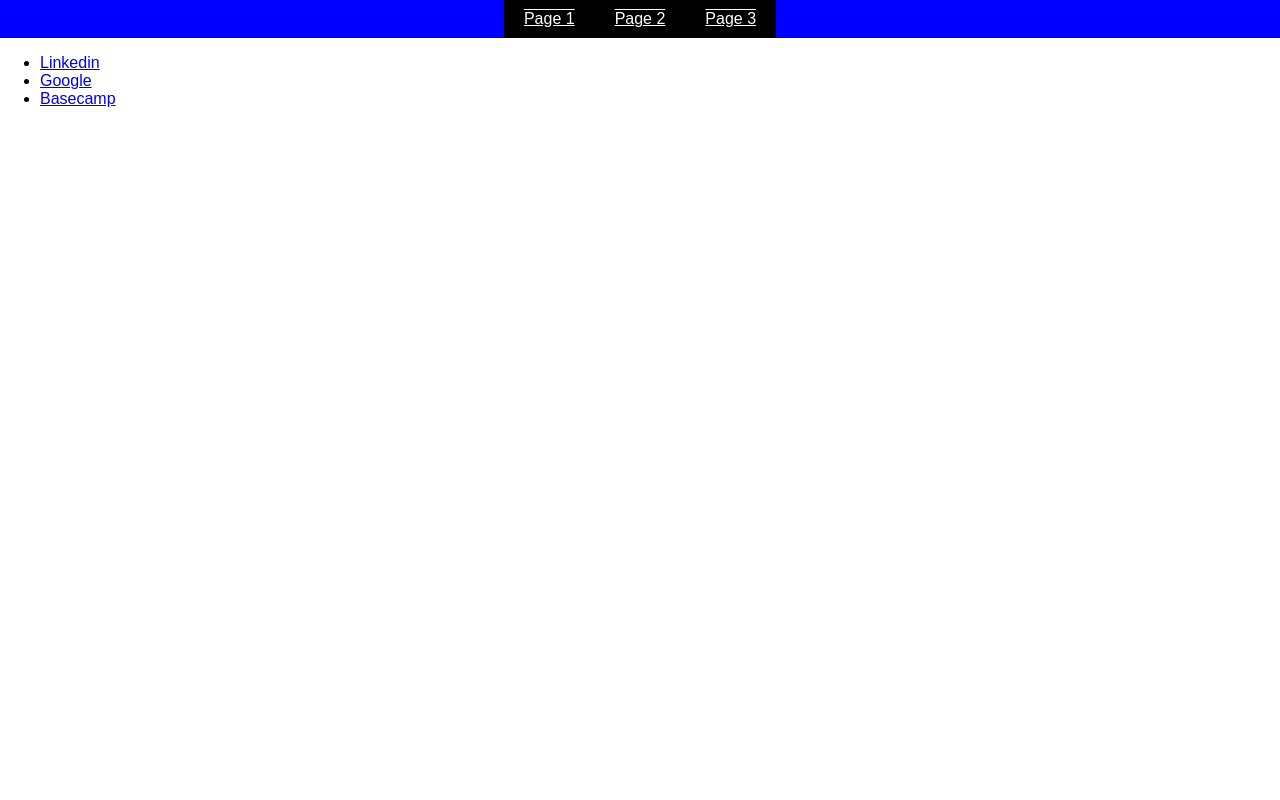
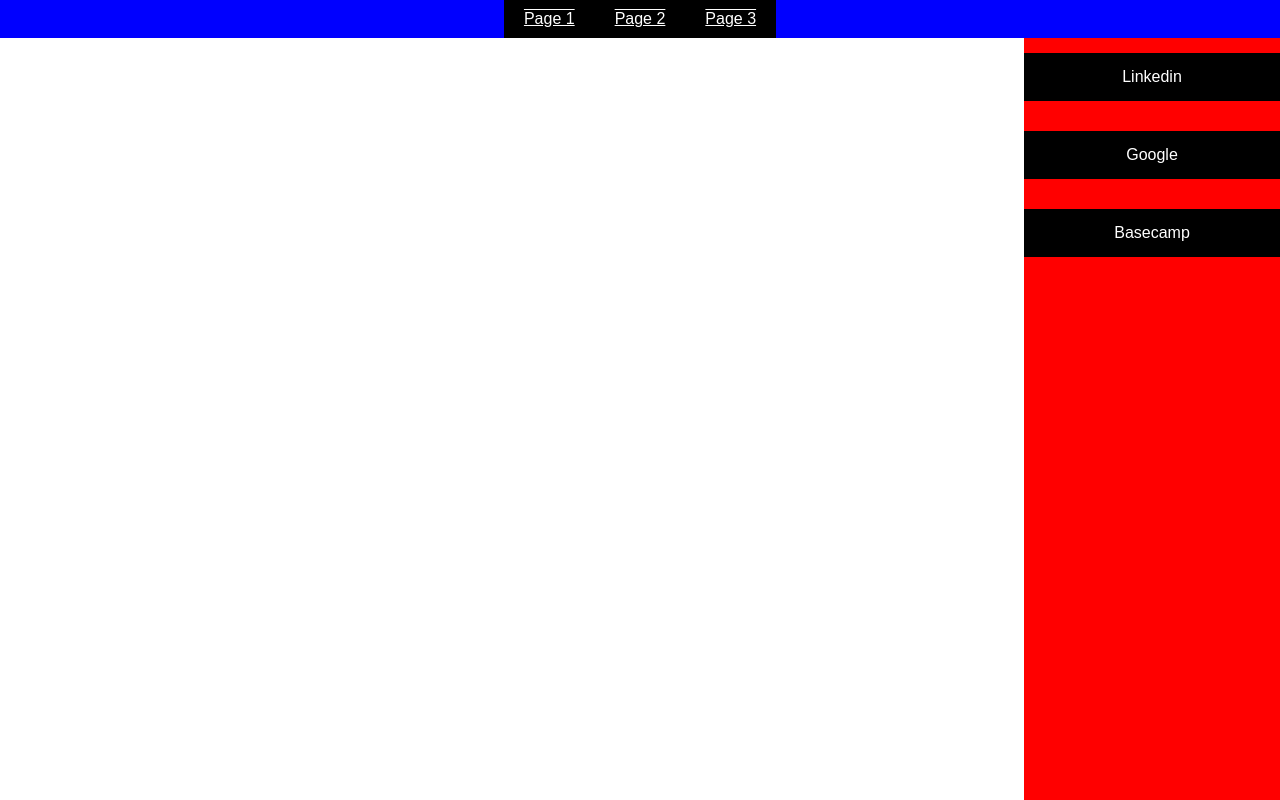
Before and after one commit to AlbertoSardo/Lab8-FWD, a plain HTML site: page index.html in a window 1280 px wide. Drawn offline with Linux system fonts and the light colour scheme.

Commit message:
Update style.css

```diff
--- a/css/style.css
+++ b/css/style.css
@@ -1,3 +1,4 @@
+/* Navigation Bar */
 nav {
     background-color: blue;
     overflow: hidden;
@@ -30,7 +31,8 @@ nav ul li a {
     display: block;
 }
 
-aside {
+/* Sidebar */
+#sidebar {
     position: fixed;
     right: 0;
     background-color: red;
@@ -41,18 +43,18 @@ aside {
     padding: 0;
 }
 
-aside ul {
+#sidebar ul {
     padding: 0;
     margin: 0;
     list-style: none;
 }
 
-aside ul li {
+#sidebar ul li {
     display: block;
     padding: 15px 0;
 }
 
-aside ul li a {
+#sidebar ul li a {
     color: #fff;
     text-decoration: none;
     background-color: #000;
```
